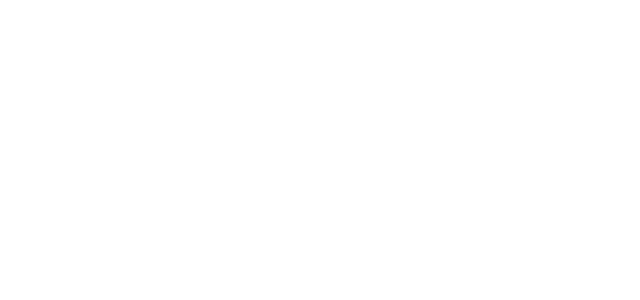
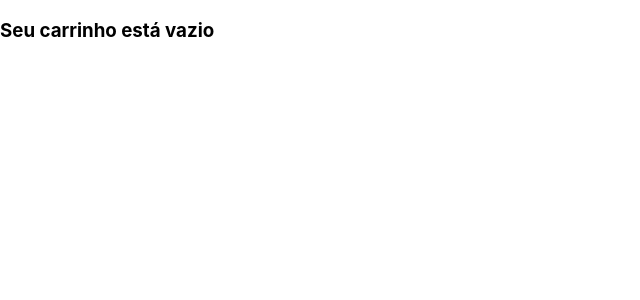
Before and after one commit to tryber/sd-04-project-frontend-online-store-14, a React (Create React App) app: page /cards in a window 1280 px wide. Shown: the top 300 px of the page, without its empty margins (0-640 px from the left). Built offline with nearby package versions, Linux system fonts and the light colour scheme.

Commit message:
Terceiro req feito

```diff
--- a/src/App.js
+++ b/src/App.js
@@ -3,6 +3,7 @@
 import './App.css';
 import Home from './pages/home';
 import ProdutoDetalhado from './pages/componentes/ProdutoDetalhado';
+import ShoppingCart from './pages/componentes/CarrinhoDeCompras';
 
 function App() {
   return (
@@ -10,6 +11,7 @@
       <Switch>
         <Route path="/produto_detalhado" component={ProdutoDetalhado} />
         <Route exact path="/" component={Home} />
+        <Route exact path="/cards" component={ShoppingCart} />
       </Switch>
     </Router>
   );
--- /dev/null
+++ b/src/pages/componentes/CarrinhoDeCompras.js
@@ -0,0 +1,14 @@
+import React, { Component } from 'react';
+
+
+class ShoppingCart extends Component {
+  render() {
+    return (
+      <div>
+        <h3 data-testid="shopping-cart-empty-message">Seu carrinho está vazio</h3>
+      </div>
+    );
+  }
+}
+
+export default ShoppingCart;
--- a/src/pages/home.js
+++ b/src/pages/home.js
@@ -1,5 +1,7 @@
+import { Link } from 'react-router-dom';
 import React, { Component } from 'react';
 import Conteudo from './componentes/Conteudo';
+import Carrinho from '../carrinho.png';
 
 export default class Home extends Component {
   render() {
@@ -8,6 +10,9 @@
         <h1 data-testid="home-initial-message">
           Digite algum termo de pesquisa ou escolha uma categoria.
         </h1>
+        <Link to="cards">
+          <img src={Carrinho} data-testid="shopping-cart-button" alt="Carrinho" />
+        </Link>
         <Conteudo />
       </div>
     );
```
